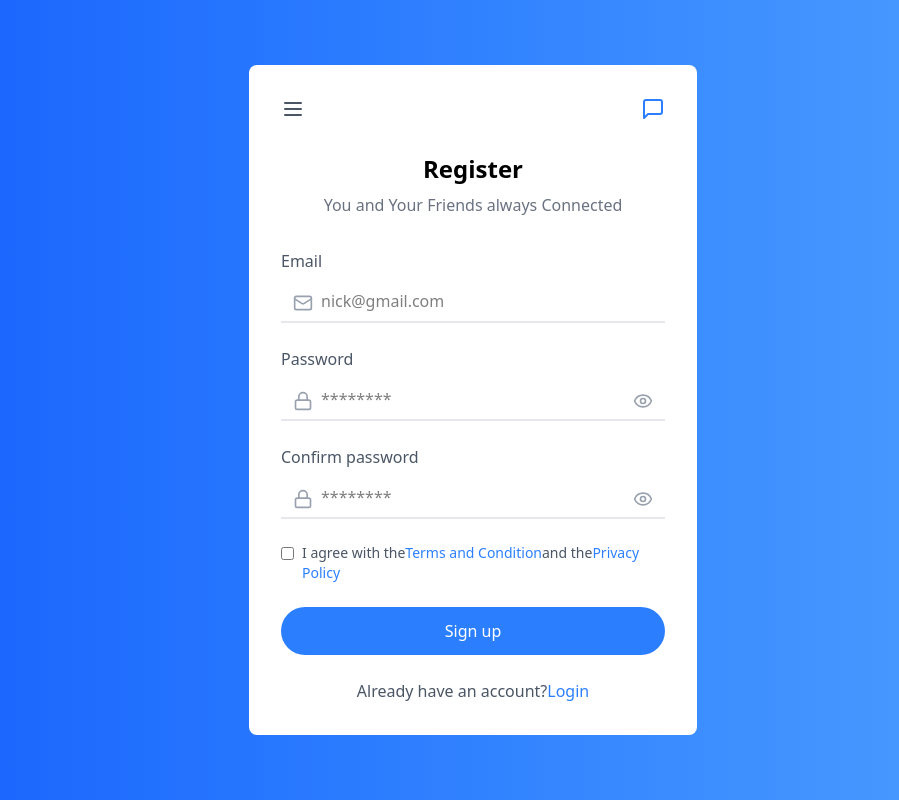
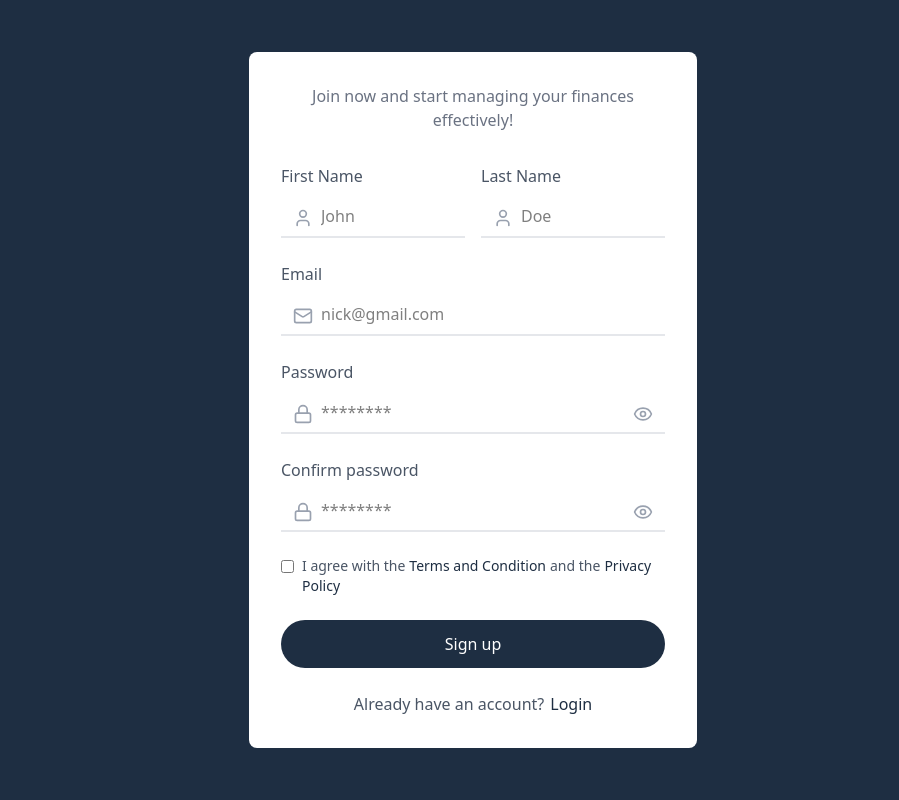
Before and after one commit to ripionck/fin-track-fe, a React (Vite) app: page /register in a window 1280 px wide. Shown: the whole page, without its empty margins (167-1066 px from the left). Built offline with nearby package versions, Linux system fonts and the light colour scheme.

Commit message:
added user registration

```diff
--- a/package.json
+++ b/package.json
@@ -11,6 +11,7 @@
   },
   "dependencies": {
     "@tailwindcss/vite": "^4.0.3",
+    "axios": "^1.7.9",
     "lucide-react": "^0.474.0",
     "react": "^18.3.1",
     "react-dom": "^18.3.1",
--- a/src/App.jsx
+++ b/src/App.jsx
@@ -1,5 +1,5 @@
 import { Route, BrowserRouter as Router, Routes } from 'react-router-dom';
-import GetStarted from './pages/GetStarted';
+import Dashboard from './pages/Dashboard';
 import Home from './pages/Home';
 import Login from './pages/Login';
 import Register from './pages/Register';
@@ -8,10 +8,10 @@ function App() {
   return (
     <Router>
       <Routes>
-        <Route path="/" element={<GetStarted />} />
+        <Route path="/" element={<Home />} />
         <Route path="/register" element={<Register />} />
         <Route path="/login" element={<Login />} />
-        <Route path="/home" element={<Home />} />
+        <Route path="/dashboard" element={<Dashboard />} />
       </Routes>
     </Router>
   );
--- /dev/null
+++ b/src/pages/Dashboard.jsx
@@ -0,0 +1,52 @@
+import { useState } from 'react';
+import Analytics from '../components/Analytics';
+import Budgets from '../components/Budgets';
+import Layout from '../components/Layout';
+import Overview from '../components/Overview';
+import Transactions from '../components/Transactions';
+import Categories from '../components/settings/Categories';
+import NotificationSettings from '../components/settings/NotificationSettings';
+import Preferences from '../components/settings/Preferences';
+import ProfileSettings from '../components/settings/ProfileSettings';
+
+export default function Dashboard() {
+  const [currentPage, setCurrentPage] = useState('overview');
+  const [activeSettings, setActiveSettings] = useState(null);
+
+  const renderPage = () => {
+    switch (currentPage) {
+      case 'overview':
+        return <Overview />;
+      case 'transactions':
+        return <Transactions />;
+      case 'budgets':
+        return <Budgets />;
+      case 'analytics':
+        return <Analytics />;
+      case 'settings':
+        switch (activeSettings) {
+          case 'profile':
+            return <ProfileSettings />;
+          case 'notifications':
+            return <NotificationSettings />;
+          case 'preferences':
+            return <Preferences />;
+          case 'categories':
+            return <Categories />;
+          default:
+            return <ProfileSettings />;
+        }
+    }
+  };
+
+  return (
+    <Layout
+      activePage={currentPage}
+      onPageChange={setCurrentPage}
+      activeSettings={activeSettings}
+      onSettingsChange={setActiveSettings}
+    >
+      {renderPage()}
+    </Layout>
+  );
+}
--- a/src/pages/Register.jsx
+++ b/src/pages/Register.jsx
@@ -1,24 +1,139 @@
-import { Menu, MessageSquare, Mail, Lock, Eye, EyeOff } from 'lucide-react';
+import axios from 'axios';
+import { Eye, EyeOff, Lock, Mail, User } from 'lucide-react';
 import { useState } from 'react';
+import { useNavigate } from 'react-router-dom';
 
 export default function Register() {
   const [showPassword, setShowPassword] = useState(false);
   const [showConfirmPassword, setShowConfirmPassword] = useState(false);
+  const [formData, setFormData] = useState({
+    firstName: '',
+    lastName: '',
+    email: '',
+    password: '',
+    confirmPassword: '',
+  });
+  const [error, setError] = useState(null);
+  const [success, setSuccess] = useState(null);
+  const [agreeToTerms, setAgreeToTerms] = useState(false);
+  const navigate = useNavigate();
+
+  const handleChange = (e) => {
+    setFormData({ ...formData, [e.target.name]: e.target.value });
+  };
+
+  const validatePassword = (password) => {
+    const minLength = 8;
+    const hasUpperCase = /[A-Z]/.test(password);
+    const hasLowerCase = /[a-z]/.test(password);
+    const hasNumber = /[0-9]/.test(password);
+
+    if (password.length < minLength) {
+      return 'Password must be at least 8 characters long.';
+    }
+    if (!hasUpperCase) {
+      return 'Password must contain at least one uppercase letter.';
+    }
+    if (!hasLowerCase) {
+      return 'Password must contain at least one lowercase letter.';
+    }
+    if (!hasNumber) {
+      return 'Password must contain at least one number.';
+    }
+    return null;
+  };
+
+  const handleSubmit = async (e) => {
+    e.preventDefault();
+    setError(null);
+    setSuccess(null);
+
+    if (!agreeToTerms) {
+      setError('You must agree to the terms and conditions.');
+      return;
+    }
+
+    if (formData.password !== formData.confirmPassword) {
+      setError('Passwords do not match.');
+      return;
+    }
+
+    const passwordError = validatePassword(formData.password);
+    if (passwordError) {
+      setError(passwordError);
+      return;
+    }
+
+    try {
+      const response = await axios.post(
+        'https://fin-track-api-silk.vercel.app/api/auth/register',
+        formData,
+      );
+      console.log('Registration successful:', response.data);
+      setSuccess('Registration successful!');
+
+      // Clear form data
+      setFormData({
+        firstName: '',
+        lastName: '',
+        email: '',
+        password: '',
+        confirmPassword: '',
+      });
+
+      // Redirect to login page after 2 seconds
+      setTimeout(() => {
+        navigate('/login');
+      }, 2000);
+    } catch (err) {
+      console.error('Registration failed:', err);
+      setError(
+        err.response?.data?.message || 'Registration failed. Please try again.',
+      );
+    }
+  };
 
   return (
-    <div className="min-h-screen bg-gradient-to-r from-blue-600 to-blue-400 flex items-center justify-center p-4">
+    <div className="min-h-screen bg-[#1e2e42] flex items-center justify-center p-4">
       <div className="bg-white rounded-lg p-8 w-full max-w-md">
-        <div className="flex justify-between items-center mb-8">
-          <Menu className="w-6 h-6 text-gray-600" />
-          <MessageSquare className="w-6 h-6 text-blue-500" />
-        </div>
-
-        <h1 className="text-2xl font-bold text-center mb-2">Register</h1>
         <p className="text-gray-500 text-center mb-8">
-          You and Your Friends always Connected
+          Join now and start managing your finances effectively!
         </p>
 
-        <form className="space-y-6">
+        <form className="space-y-6" onSubmit={handleSubmit}>
+          <div className="flex space-x-4">
+            <div className="w-1/2">
+              <label className="block text-gray-600 mb-2">First Name</label>
+              <div className="relative">
+                <User className="w-5 h-5 text-gray-400 absolute left-3 top-3" />
+                <input
+                  type="text"
+                  placeholder="John"
+                  name="firstName"
+                  value={formData.firstName}
+                  onChange={handleChange}
+                  className="w-full pl-10 pr-4 py-2 border-b-2 border-gray-200 focus:border-[#1e2e42] outline-none"
+                  required
+                />
+              </div>
+            </div>
+            <div className="w-1/2">
+              <label className="block text-gray-600 mb-2">Last Name</label>
+              <div className="relative">
+                <User className="w-5 h-5 text-gray-400 absolute left-3 top-3" />
+                <input
+                  type="text"
+                  placeholder="Doe"
+                  name="lastName"
+                  value={formData.lastName}
+                  onChange={handleChange}
+                  className="w-full pl-10 pr-4 py-2 border-b-2 border-gray-200 focus:border-[#1e2e42] outline-none"
+                  required
+                />
+              </div>
+            </div>
+          </div>
+
           <div>
             <label className="block text-gray-600 mb-2">Email</label>
             <div className="relative">
@@ -26,7 +141,11 @@ export default function Register() {
               <input
                 type="email"
                 placeholder="nick@gmail.com"
-                className="w-full pl-10 pr-4 py-2 border-b-2 border-gray-200 focus:border-blue-500 outline-none"
+                name="email"
+                value={formData.email}
+                onChange={handleChange}
+                className="w-full pl-10 pr-4 py-2 border-b-2 border-gray-200 focus:border-[#1e2e42] outline-none"
+                required
               />
             </div>
           </div>
@@ -38,7 +157,11 @@ export default function Register() {
               <input
                 type={showPassword ? 'text' : 'password'}
                 placeholder="********"
-                className="w-full pl-10 pr-10 py-2 border-b-2 border-gray-200 focus:border-blue-500 outline-none"
+                name="password"
+                value={formData.password}
+                onChange={handleChange}
+                className="w-full pl-10 pr-10 py-2 border-b-2 border-gray-200 focus:border-[#1e2e42] outline-none"
+                required
               />
               <button
                 type="button"
@@ -61,7 +184,11 @@ export default function Register() {
               <input
                 type={showConfirmPassword ? 'text' : 'password'}
                 placeholder="********"
-                className="w-full pl-10 pr-10 py-2 border-b-2 border-gray-200 focus:border-blue-500 outline-none"
+                name="confirmPassword"
+                value={formData.confirmPassword}
+                onChange={handleChange}
+                className="w-full pl-10 pr-10 py-2 border-b-2 border-gray-200 focus:border-[#1e2e42] outline-none"
+                required
               />
               <button
                 type="button"
@@ -78,22 +205,31 @@ export default function Register() {
           </div>
 
           <div className="flex items-start">
-            <input type="checkbox" className="mt-1" />
+            <input
+              type="checkbox"
+              checked={agreeToTerms}
+              onChange={(e) => setAgreeToTerms(e.target.checked)}
+              className="mt-1"
+              required
+            />
             <label className="ml-2 text-sm text-gray-600">
               I agree with the
-              <a href="#" className="text-blue-500">
+              <a href="#" className="text-[#1e2e42] mx-1">
                 Terms and Condition
               </a>
               and the
-              <a href="#" className="text-blue-500">
+              <a href="#" className="text-[#1e2e42] ml-1">
                 Privacy Policy
               </a>
             </label>
           </div>
 
+          {error && <p className="text-red-500">{error}</p>}
+          {success && <p className="text-green-500">{success}</p>}
+
           <button
             type="submit"
-            className="w-full bg-blue-500 hover:bg-blue-600 text-white py-3 rounded-full"
+            className="w-full bg-[#1e2e42] hover:bg-[#1e2e42] text-white py-3 cursor-pointer rounded-full"
           >
             Sign up
           </button>
@@ -101,7 +237,7 @@ export default function Register() {
 
         <p className="text-center mt-6 text-gray-600">
           Already have an account?
-          <a href="/login" className="text-blue-500">
+          <a href="/login" className="text-[#1e2e42] ml-1.5">
             Login
           </a>
         </p>
```
Also changed, not shown: src/pages/GetStarted.jsx (deleted, +0 -47 lines), src/pages/Home.jsx (+25 -48 lines), src/pages/Login.jsx (+13 -13 lines), public/fin-track.png (renamed from public/FinanceTrack.png), 1 other file (tests, documents, lock files or other folders).
